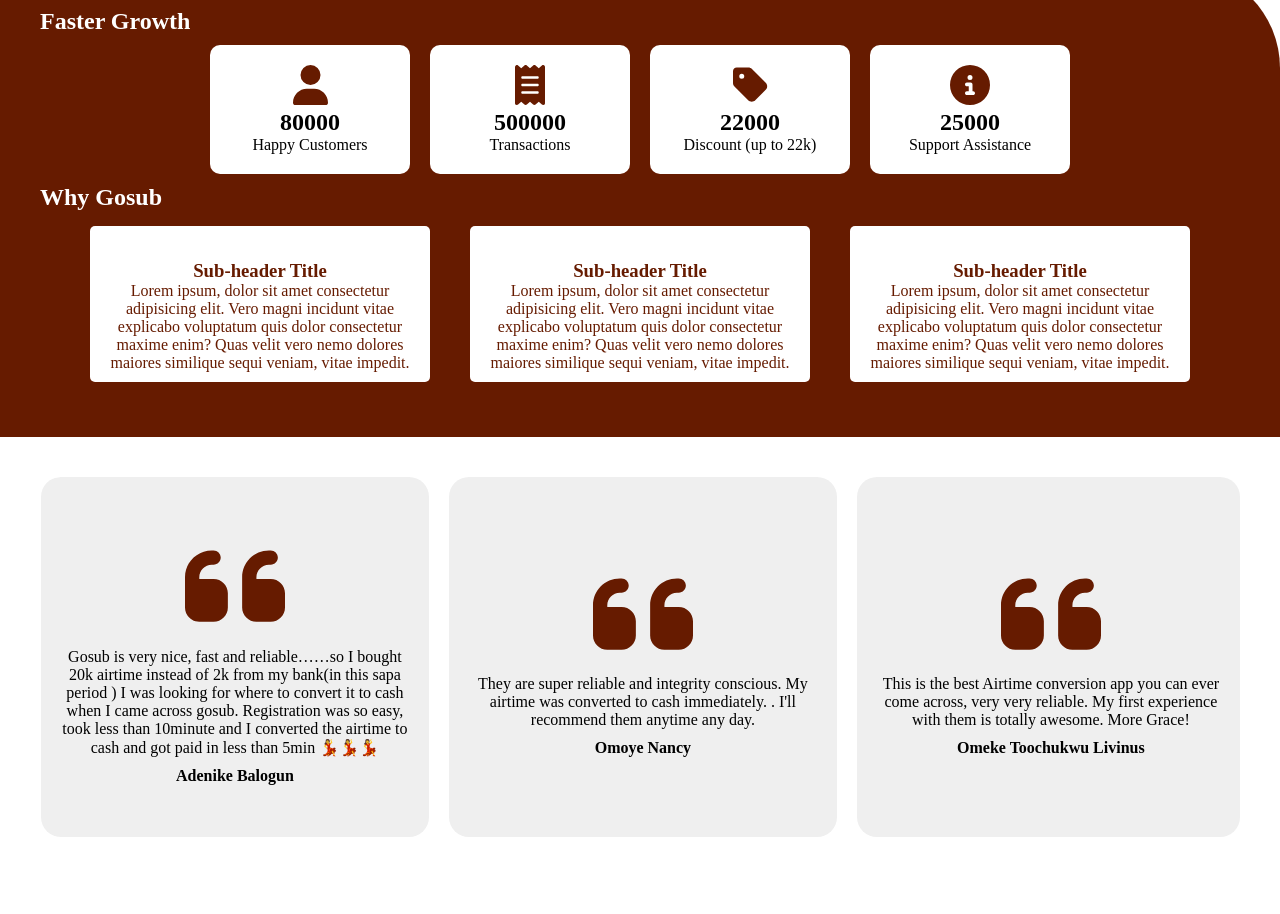
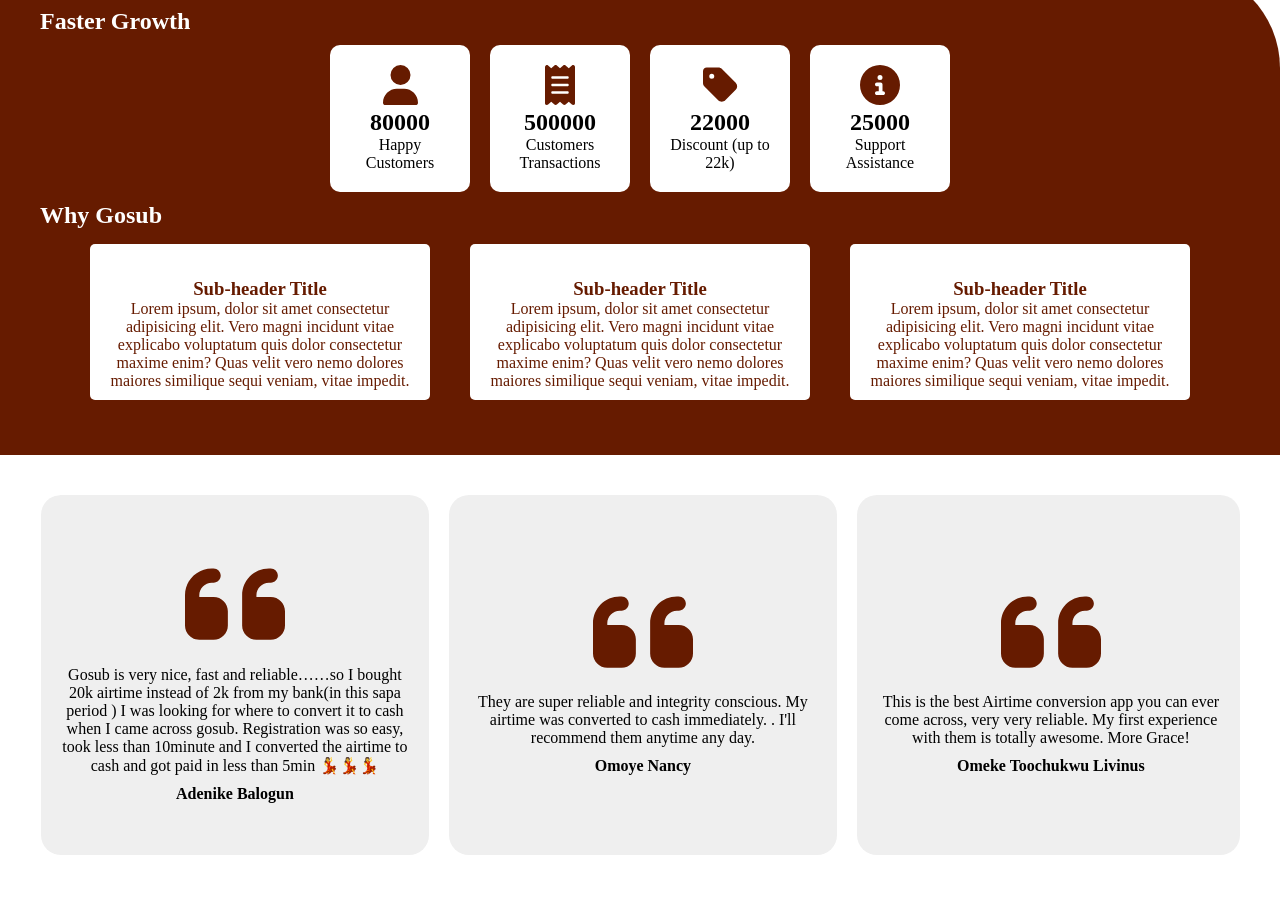
Before and after one commit to Adamsonoladipupo/S2CClasspost, a plain HTML site: page index.html in a window 1280 px wide. Shown: the part 1100-2014 px from the top of the page. Drawn offline with Linux system fonts and the light colour scheme.

Commit message:
Add files via upload

```diff
--- a/index.html
+++ b/index.html
@@ -178,7 +178,7 @@
     text-align: center;
     justify-content: center;
     align-items: center;
-    width: 200px;
+    width: 140px;
     height: auto;
     color: #000000;
     background-color: #ffffff;
@@ -189,7 +189,8 @@
 
 }
 .AC-counterCards:hover{
-    border-bottom: 5px solid #f26522;
+    border-bottom: 3px solid #f26522;
+    border-radius: 10px 10px 0px 0px ;
 }
 .AC-counterCards span{
     margin: 20px;
@@ -630,7 +631,7 @@
             <div class="AC-counterCards counter">
                 <span><svg height="40" viewBox="0 0 384 512"><path fill="#661b00" d="M14 2.2C22.5-1.7 32.5-.3 39.6 5.8L80 40.4 120.4 5.8c9-7.7 22.3-7.7 31.2 0L192 40.4 232.4 5.8c9-7.7 22.3-7.7 31.2 0L304 40.4 344.4 5.8c7.1-6.1 17.1-7.5 25.6-3.6s14 12.4 14 21.8V488c0 9.4-5.5 17.9-14 21.8s-18.5 2.5-25.6-3.6L304 471.6l-40.4 34.6c-9 7.7-22.3 7.7-31.2 0L192 471.6l-40.4 34.6c-9 7.7-22.3 7.7-31.2 0L80 471.6 39.6 506.2c-7.1 6.1-17.1 7.5-25.6 3.6S0 497.4 0 488V24C0 14.6 5.5 6.1 14 2.2zM96 144c-8.8 0-16 7.2-16 16s7.2 16 16 16H288c8.8 0 16-7.2 16-16s-7.2-16-16-16H96zM80 352c0 8.8 7.2 16 16 16H288c8.8 0 16-7.2 16-16s-7.2-16-16-16H96c-8.8 0-16 7.2-16 16zM96 240c-8.8 0-16 7.2-16 16s7.2 16 16 16H288c8.8 0 16-7.2 16-16s-7.2-16-16-16H96z"/></svg></span>
                 <h2 class="count" data-count="500000">0</h2>
-                <p>Transactions</p>
+                <p>Customers Transactions            </p>
             </div>
             <div class="AC-counterCards counter">
                 <span><svg height="40" viewBox="0 0 448 512"><path fill="#661b00" d="M0 80V229.5c0 17 6.7 33.3 18.7 45.3l176 176c25 25 65.5 25 90.5 0L418.7 317.3c25-25 25-65.5 0-90.5l-176-176c-12-12-28.3-18.7-45.3-18.7H48C21.5 32 0 53.5 0 80zm112 32a32 32 0 1 1 0 64 32 32 0 1 1 0-64z"/></svg></span>
```
